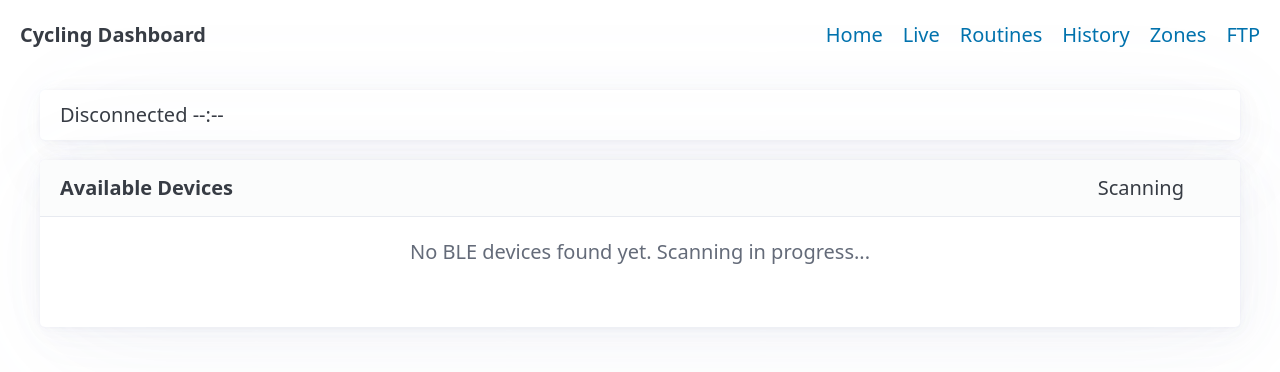
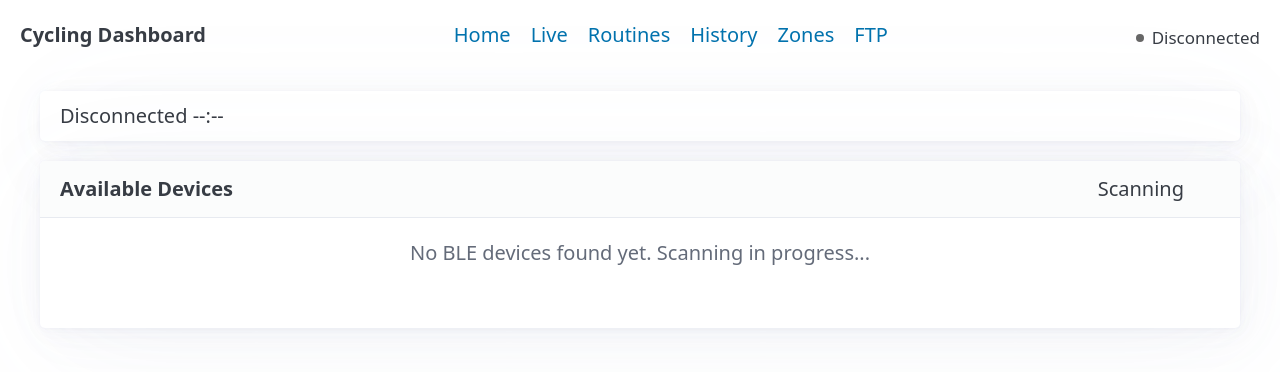
Before and after one commit to Rirstor/cycling, a Python web app: template src/cycling/web/templates/live.html in a window 1280 px wide. Shown: the top 372 px of the page. Run offline with Jinja, Linux system fonts and the light colour scheme; the template is opened without the code that fills it, so the values that code supplies are empty; some libraries are stand-ins or nearby versions.

Commit message:
feat: add global connection indicator and keep tab access when bike connected
- Add /api/status endpoint returning connection state and device name
- Add device_name property to BLEManager
- Add global connection indicator (green dot + name) in base.html navbar
- Remove dashboard-fullscreen CSS that hid nav on connection
- Remove data-dashboard-active toggle from live.html
- Navbar stays visible on all pages, connection status polls every 3s

```diff
--- a/src/cycling/web/ble_manager.py
+++ b/src/cycling/web/ble_manager.py
@@ -70,6 +70,12 @@ class BLEManager:
     @session_id.setter
     def session_id(self, value: Optional[int]) -> None:
         self._session_id = value
+
+    @property
+    def device_name(self) -> str:
+        if self._client and self._client.device_name:
+            return self._client.device_name
+        return ""
 
     @property
     def routine(self) -> RoutineEngine:
--- a/src/cycling/web/templates/base.html
+++ b/src/cycling/web/templates/base.html
@@ -48,12 +48,19 @@
         /* Prevent scroll interference on chart canvas */
         #workout-chart { touch-action: none; }
 
-        /* ── Mobile Dashboard Layout ── */
-        body[data-dashboard-active="true"] nav { display: none; }
-        body[data-dashboard-active="true"] main.container {
-            padding-top: 0; padding-bottom: 0;
-            max-width: 100%;
+        /* Connection indicator */
+        #connection-indicator {
+            display: inline-flex; align-items: center; gap: 0.4rem;
+            font-size: 0.85rem;
         }
+        #connection-indicator .dot {
+            width: 8px; height: 8px; border-radius: 50%;
+            flex-shrink: 0;
+        }
+        #connection-indicator .dot.off { background: #666; }
+        #connection-indicator .dot.on  { background: #00cc66; box-shadow: 0 0 6px #00cc66; }
+        #connection-indicator .dot.connecting { background: #ffcc00; animation: pulse 0.8s infinite; }
+        @keyframes pulse { 0%, 100% { opacity: 1; } 50% { opacity: 0.4; } }
 
         #dashboard { display: none; }
         #dashboard.active {
@@ -163,6 +170,9 @@
             <li><a href="/zones">Zones</a></li>
             <li><a href="/ftp">FTP</a></li>
         </ul>
+        <ul>
+            <li><span id="connection-indicator"><span class="dot off" id="gl-status-dot"></span><span id="gl-status-text">Disconnected</span></span></li>
+        </ul>
     </nav>
     <main class="container">
         {% block content %}{% endblock %}
@@ -172,5 +182,31 @@
             navigator.serviceWorker.register('/static/sw.js');
         }
     </script>
+    <script>
+        (function() {
+            var dot = document.getElementById('gl-status-dot');
+            var text = document.getElementById('gl-status-text');
+            if (!dot || !text) return;
+            function poll() {
+                fetch('/api/status')
+                    .then(function(r) { return r.json(); })
+                    .then(function(data) {
+                        if (data.connected) {
+                            dot.className = 'dot on';
+                            text.textContent = data.device_name || 'Connected';
+                        } else {
+                            dot.className = 'dot off';
+                            text.textContent = 'Disconnected';
+                        }
+                    })
+                    .catch(function() {
+                        dot.className = 'dot off';
+                        text.textContent = 'Disconnected';
+                    });
+            }
+            poll();
+            setInterval(poll, 3000);
+        })();
+    </script>
 </body>
 </html>
--- a/src/cycling/web/templates/live.html
+++ b/src/cycling/web/templates/live.html
@@ -160,7 +160,6 @@ function connectToDevice(address) {
                 if (deviceSSE) { deviceSSE.close(); deviceSSE = null; }
                 document.getElementById('device-list-view').style.display = 'none';
                 document.getElementById('dashboard').classList.add('active');
-                document.body.dataset.dashboardActive = 'true';
                 document.getElementById('status-text').textContent = 'Connected';
                 document.getElementById('status-dot').className = 'status-dot on';
                 loadRoutines();
@@ -357,7 +356,6 @@ function disconnectTrainer() {
         .then(function() {
             if (liveSSE) { liveSSE.close(); liveSSE = null; }
             document.getElementById('dashboard').classList.remove('active');
-            document.body.dataset.dashboardActive = 'false';
             document.getElementById('device-list-view').style.display = 'block';
             document.getElementById('status-text').textContent = 'Disconnected';
             document.getElementById('status-dot').className = 'status-dot off';
```
Also changed, not shown: src/cycling/web/server.py (+9 -0 lines).
